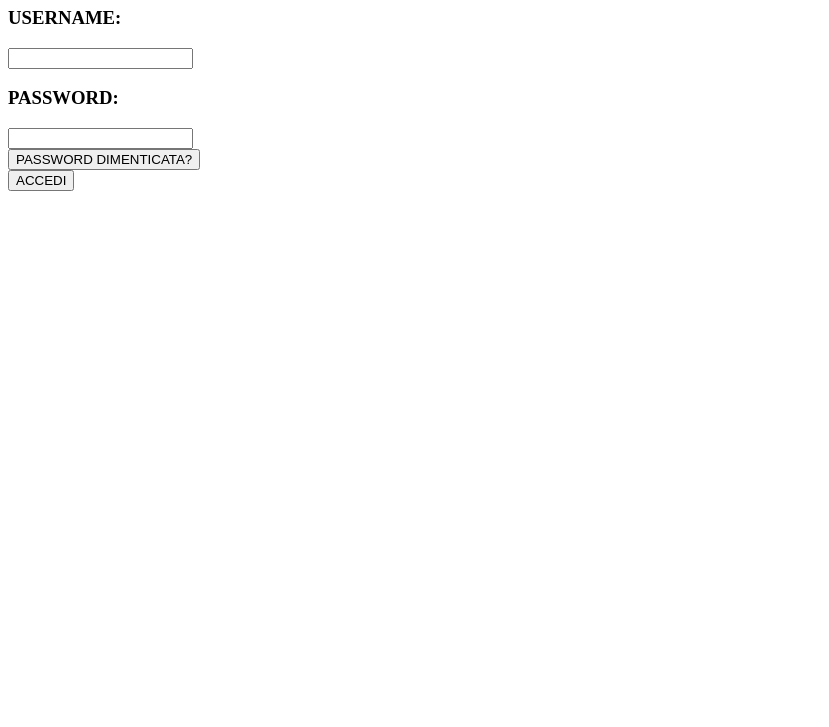
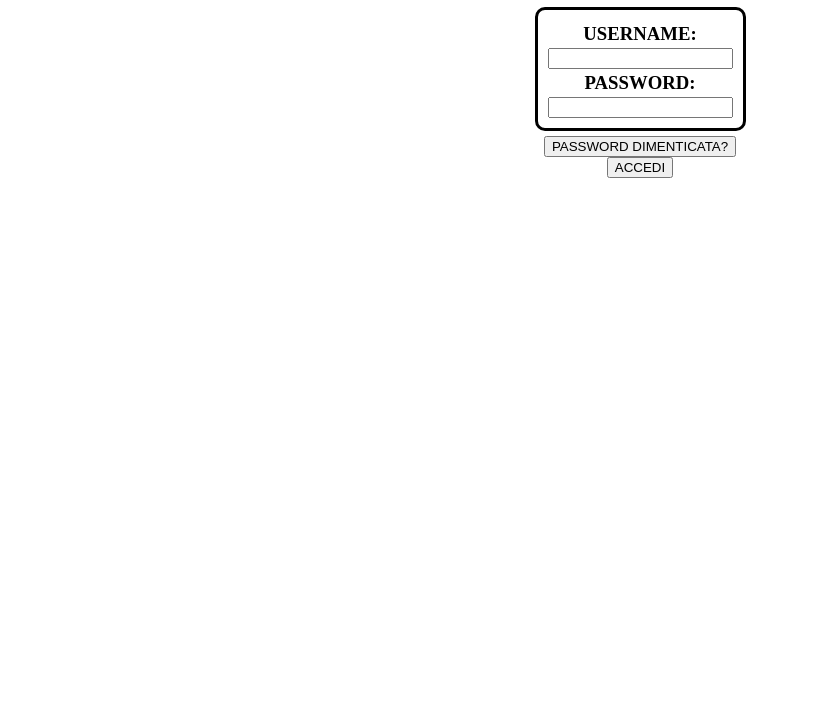
Before and after one commit to marconicivitavecchia-alternanza/gruppo-mmr, a plain HTML site: page code/index.html in a window 1280 px wide. Shown: the part 73-800 px from the top of the page, without its empty margins (0-829 px from the left). Drawn offline with Linux system fonts and the light colour scheme.

Commit message:
add css to match wireframe

```diff
--- a/code/index.html
+++ b/code/index.html
@@ -6,12 +6,13 @@
     <meta name="viewport" content="width=device-width, initial-scale=1.0">
     <meta http-equiv="X-UA-Compatible" content="ie=edge">
     <title>Marconi Alternanza</title>
+    <link rel="stylesheet" href="style.css">
 </head>
 
 <body>
     <h1>LOG-IN MOODLE</h1>
     <div id="log-in-form">
-        <div>
+        <div id="username-password">
             <div id="username">
                 <span>
                     <h3>USERNAME: </h3>
--- /dev/null
+++ b/code/style.css
@@ -0,0 +1,17 @@
+#username-password {
+    border-style: solid;
+    border-color: black;
+    border-radius: 10px;
+    display: inline-block;
+    padding: 10px;
+    margin-bottom: 5px;
+}
+
+h3 {
+    margin-top: 3px;
+    margin-bottom: 3px;
+}
+
+#log-in-form, h1 {
+    text-align: center;
+}
```
